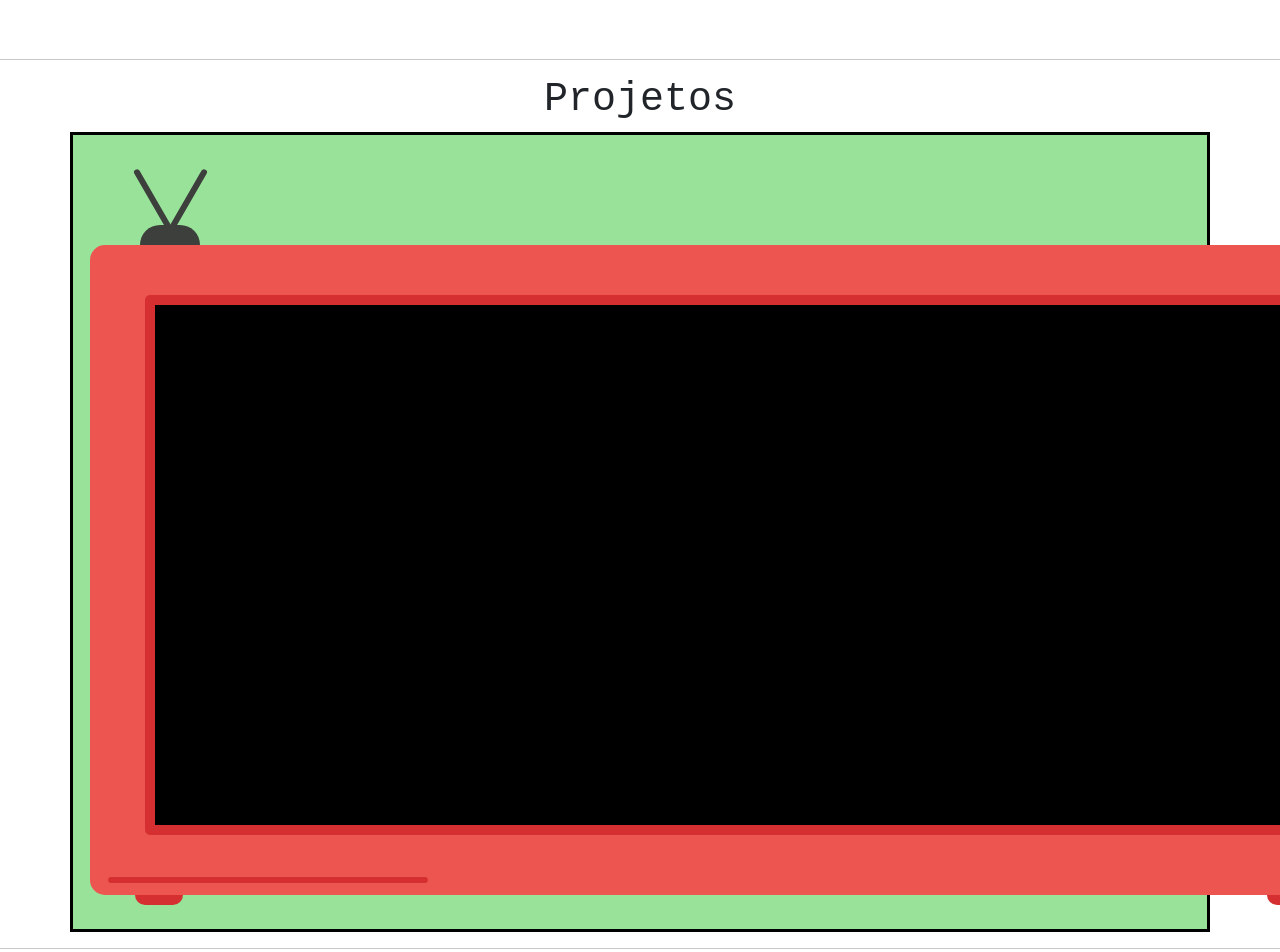
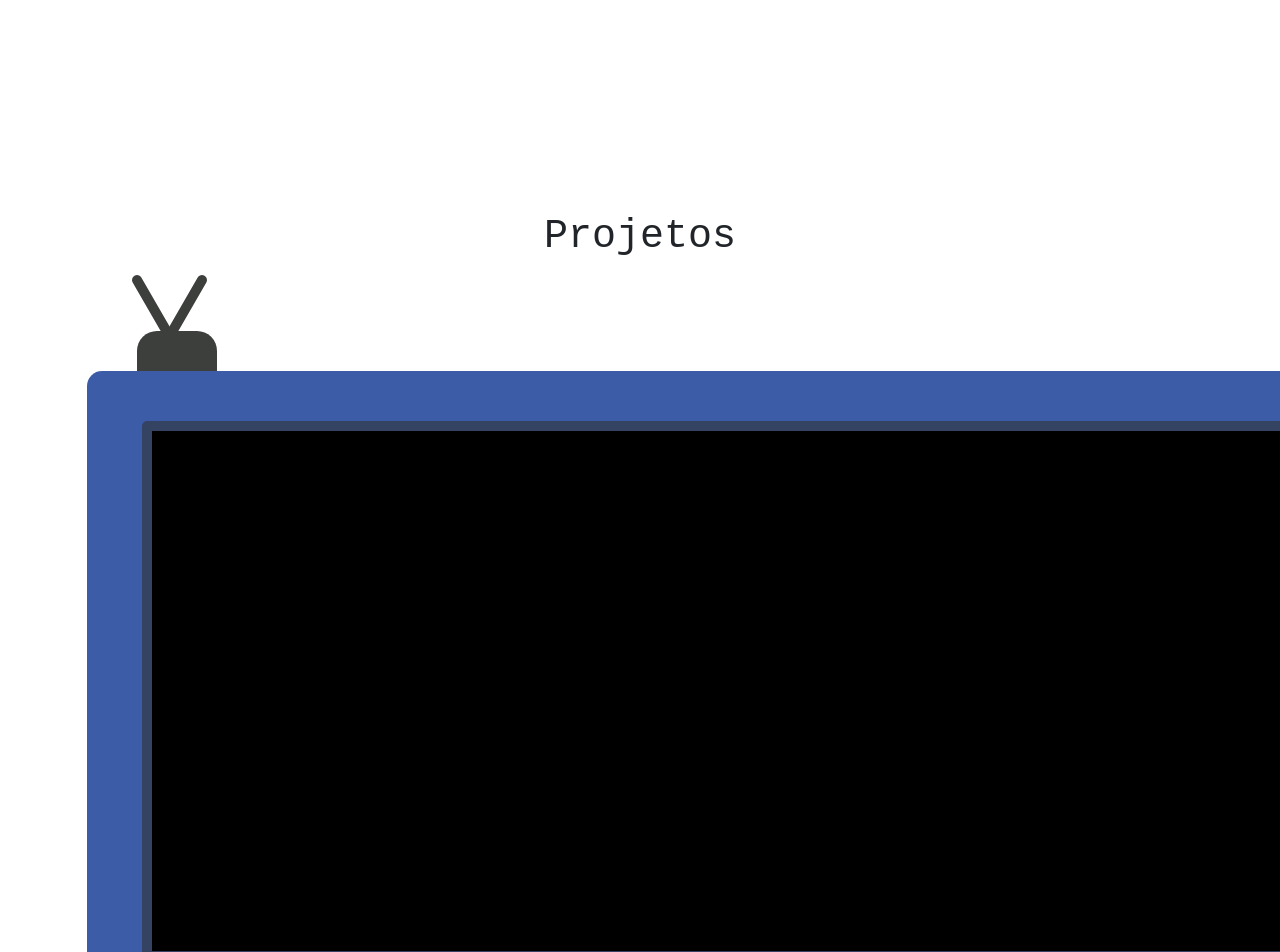
Before and after one commit to Artmoraes/Portfolio, a React (Create React App) app: page / in a window 1280 px wide. Shown: the part 680-1632 px from the top of the page. Built offline with nearby package versions, Linux system fonts and the light colour scheme.

Commit message:
Subindo novas alterações para o repositório

```diff
--- a/src/FunnyPortfolio/Components/Contact.js
+++ b/src/FunnyPortfolio/Components/Contact.js
@@ -2,11 +2,10 @@ import ContactMe from "./Contact/ContactMe";
 
 function Contact() {
   return (
-    <>
-      <hr size="1" color="black"></hr>
-      <h1>Bora trocar uma ideia</h1>
+    <div className="fade--in distance">
+      <h1 id="contact">Bora trocar uma ideia</h1>
       {ContactMe()}
-    </>
+    </div>
   );
 }
 
--- a/src/FunnyPortfolio/Components/Creations.js
+++ b/src/FunnyPortfolio/Components/Creations.js
@@ -2,11 +2,10 @@ import Projetos from "./projetos/Projetos";
 
 function Creations() {
   return (
-    <>
-      <hr size="1" color="black"></hr>
-      <h1>Projetos</h1>
+    <div className="fade--in distance">
+      <h1 id="projetos">Projetos</h1>
       {Projetos()}
-    </>
+    </div>
   );
 }
 
--- a/src/FunnyPortfolio/Components/Languages/About.js
+++ b/src/FunnyPortfolio/Components/Languages/About.js
@@ -4,15 +4,13 @@ import html from './png/html.png';
 import JavaScript from './png/JavaScript.png';
 import logo from './png/logo.svg';
 import redux from './png/redux.png';
-
 import './style.css';
 
 
 function Projects() {
   return (
-    <>
-      <hr size="1" color="black"></hr>
-      <h1>Linguagens que desenvolvo.</h1>
+    <div className='fade--in distance'>
+      <h1 id='linguagens'>Linguagens que desenvolvo.</h1>
       <div className='space'>
         <div id="card">
           <div id="name">JavaScript
@@ -116,7 +114,7 @@ function Projects() {
         </div>
 
       </div>
-    </>
+    </div>
   );
 }
 
--- a/src/FunnyPortfolio/Components/Welcome.js
+++ b/src/FunnyPortfolio/Components/Welcome.js
@@ -1,33 +1,43 @@
 import React from "react";
 import CardWelcome from "../../CardWelcome";
+import '../fade-in.css';
 import logo from '../logo.svg';
 import avatar from '../png/avatar.png';
 import pcBinario from '../png/codigo-binario.png';
 import JBSuit from '../png/Jhonny Bravo Encostado.png';
 import JBApontando from '../png/Jhonny-Bravo-apontando.png';
-import macho from '../png/macho.png';
+import boneco from "../png/macho.png";
 import robo from '../png/robo.png';
 import setaDown from "../png/setaDown.png";
+
 import '../StyleWelcome.css';
 
 const navBarWelcome = () => {
   return (
     <nav className="nav--bar">
       <section className="section--logo">
-        <img src={logo} className="App-logo item--react-logo" alt="logo" />
+        <img src={logo} className="App-logo item--react-logo" alt="logo React" title="Este site foi feito em React.js" />
       </section>
       <section className="icons--navBar">
+        <a href="#formal" target="_parent" title="Ir para o portfólio formal">
           <img src={avatar} alt="Avatar" className="item--icon" />
+        </a>
+        <a href="#projetos" target="_parent" title="Projetos realizados">
           <img src={pcBinario} alt="Avatar" className="item--icon" />
-        <img src={macho} alt="Avatar" className="item--icon" />
+        </a>
+        <a href="#linguagens" target="_parent" title="Tecnologias que utilizo">
+          <img src={boneco} alt="Avatar" className="item--icon" />
+        </a>
+        <a href="#contact" target="_parent" title="Contatos">
           <img src={robo} alt="Avatar" className="item--icon" />
+        </a>
       </section>
     </nav>
   );
 }
 
 const titleWelcome = () => {
-  return (<h1>Bem-Vindo ao meu portfólio_</h1>);
+  return (<h1 className="fade--in" style={{'margin-top': '20px'}}>Bem-Vindo ao meu portfólio</h1>);
 };
 
 const CardLetsGoBlock = () => {
@@ -48,7 +58,7 @@ const contentWelcome = () => {
   return (
     <div className="contentWelcome">
       <div className="contentWelcome--img">
-        <img src={JBApontando} alt="Jhonny Bravo Apontando" className="JB--Apontando" width="400px" />
+        <img src={JBApontando} alt="Jhonny Bravo Apontando" className="JB--Apontando move" width="400px" />
       </div>
       <div className="contentWelcome--CardWelcome">
         <CardWelcome />
@@ -60,7 +70,7 @@ const contentWelcome = () => {
   );
 };
 
-function Welcome () {
+function Welcome() {
   return (
     <>
       {navBarWelcome()}
--- a/src/FunnyPortfolio/Components/projetos/Projetos.js
+++ b/src/FunnyPortfolio/Components/projetos/Projetos.js
@@ -1,21 +1,34 @@
+import { useState } from 'react';
 import construction from './png/em_construcao.png';
 import './tv.css';
 
-const renderProjects = () => {
-  return <img src={construction} className="project" alt="logo" width="300px" />
-}
+function Projetos() {
+  const [test, setTest] = useState();
 
-const renderTV = () => {
+  const renderProjects = () => {
+    return <>
+      <img src={construction} className="project" alt="logo" />
+      <img src={construction} className="project" alt="logo" />
+      <img src={construction} className="project" alt="logo" />
+      <img src={construction} className="project" alt="logo" />
+      <img src={construction} className="project" alt="logo" />
+      <img src={construction} className="project" alt="logo" />
+      <img src={construction} className="project" alt="logo" />
+      <img src={construction} className="project" alt="logo" />
+      <img src={construction} className="project" alt="logo" />
+      <img src={construction} className="project" alt="logo" />
+    </>
+  }
 
   return <body>
     <div className='container'>
       <div className='tv'>
         <label>
-
-          <input type="checkbox"></input>
-          {renderProjects()}
+          <input type="checkbox" value={test} onClick={() => setTest(!test)}></input>
+          <div className='screen'>
+            {test ? renderProjects() : ''}
+          </div>
         </label>
-
         <div className='speaker'>
           <div></div>
           <div></div>
@@ -34,18 +47,4 @@ const renderTV = () => {
   </body>
 }
 
-function Projetos() {
-  return (
-    <div>
-      {renderTV()}
-      {/* {renderProjects()}
-        {renderProjects()}
-        {renderProjects()}
-        {renderProjects()}
-        {renderProjects()}
-        {renderProjects()} */}
-    </div>
-  );
-}
-
 export default Projetos;
--- a/src/FunnyPortfolio/Components/projetos/tv.css
+++ b/src/FunnyPortfolio/Components/projetos/tv.css
@@ -1,8 +1,8 @@
 .container {
   height: 800px;
   width: 1400px;
-  background-color: #99e299;
-  border: 3px solid black;
+  /* background-color: #99e299;
+  border: 3px solid black; */
   margin: auto;
   top: 0;
   bottom: 0;
@@ -11,7 +11,7 @@
 }
 
 .tv {
-  background-color: #ed5650;
+  background-color: #3c5ca7;
   height: 650px;
   width: 1270px;
   position: relative;
@@ -27,7 +27,7 @@
 }
 
 .speaker>div{
-  background-color: #d52f31;
+  background-color: #354363;
   height: 6px;
   width: 50px;
   margin-bottom: 5px;
@@ -35,7 +35,7 @@
 }
 
 .slot{
-  background-color: #d52f31;
+  background-color: #354363;
   height: 6px;
   width: 320px;
   position: absolute;
@@ -46,18 +46,18 @@
 
 .antenna{
   background-color: #3d3f3d;
-  height: 20px;
-  width: 60px;
+  height: 40px;
+  width: 80px;
   border-radius: 20px 20px 0 0;
   position: absolute;
-  top: -20px;
+  top: -40px;
   left: 50px;
 }
 
 .a{
   background-color: #3d3f3d;
   height: 70px;
-  width: 6px;
+  width: 10px;
   border-radius: 6px;
   position: relative;
 }
@@ -75,7 +75,7 @@
 }
 
 .stand1, .stand2{
-  background-color: #d52f31;
+  background-color: #354363;
   height: 10px;
   width: 48px;
   position: absolute;
@@ -93,10 +93,10 @@
 
 input[type="checkbox"]{
   -webkit-appearance: none;
-  background-color: #f3947e;
+  background-color: #282C34;
   height: 30px;
   width: 30px;
-  border-radius: 50%;
+  border-radius: 30%;
   position: absolute;
   top: 100px;
   right: 15px;
@@ -107,13 +107,13 @@ input[type="checkbox"]{
 input[type="checkbox"]:before{
   content: 'Desligada';
   position: absolute;
-  background-color: #000000;
+  background-color: black;
   top: -50px;
   height: 540px;
   width: 1155px;
   right: 45px;
   border-radius: 5px;
-  border: 10px solid #d52f31;
+  border: 10px solid #354363;
   background-size: 125px 140px;
   animation: move 20s infinite linear;
 }
@@ -124,17 +124,34 @@ input[type="checkbox"]:before{
   }
 }
 
-.project {
-  display: flex;
-  opacity: 0;
-  position: relative;
-}
-
 input:checked[type="checkbox"]:before, .project:focus{
-  content:'Ligada';
+  content:'';
   background-size: 100% 100%;
   animation: none;
   background-color:#e4e4e4;
-  opacity: 1;
+}
 
+
+.screen{
+  top: 60px;
+  right: 70px;
+  display: flex;
+  flex-wrap: wrap;
+  flex-direction: row;
+  width: 1135px;
+  height: 520px;
+  position: absolute;
+  cursor: pointer;
+  justify-content: center;
+  align-content: center;
 }
+
+.project {
+  display: flex;
+  flex-wrap: wrap;
+  flex-direction: row;
+  width: 180px;
+  height: 190px;
+  margin: 20px;
+  border-radius: 20px;
+}
--- /dev/null
+++ b/src/FunnyPortfolio/fade-in.css
@@ -0,0 +1,29 @@
+.distance {
+  margin-top: 150px;
+}
+
+.fade--in {
+  animation: fadeIn 3s;
+}
+
+@keyframes fadeIn {
+  from {
+    opacity: 0;
+  }
+  to {
+    opacity: 1;
+  }
+}
+
+.move {
+  animation: walk 2s steps(15) infinite;
+}
+
+@keyframes walk {
+  from {
+    margin-left: -60px;
+  }
+  to {
+    margin-left: 50px;
+  }
+}
```
Lines whose indentation alone changed are shown as unchanged.
